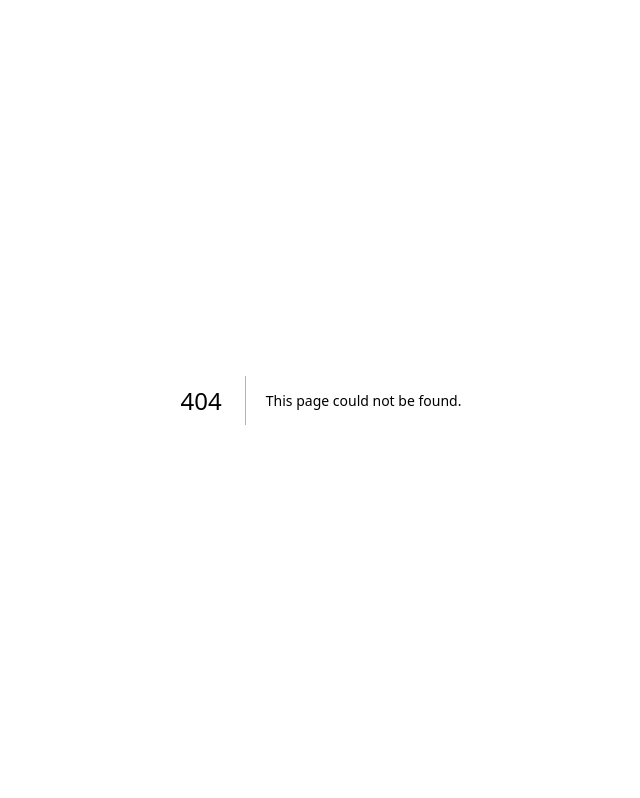
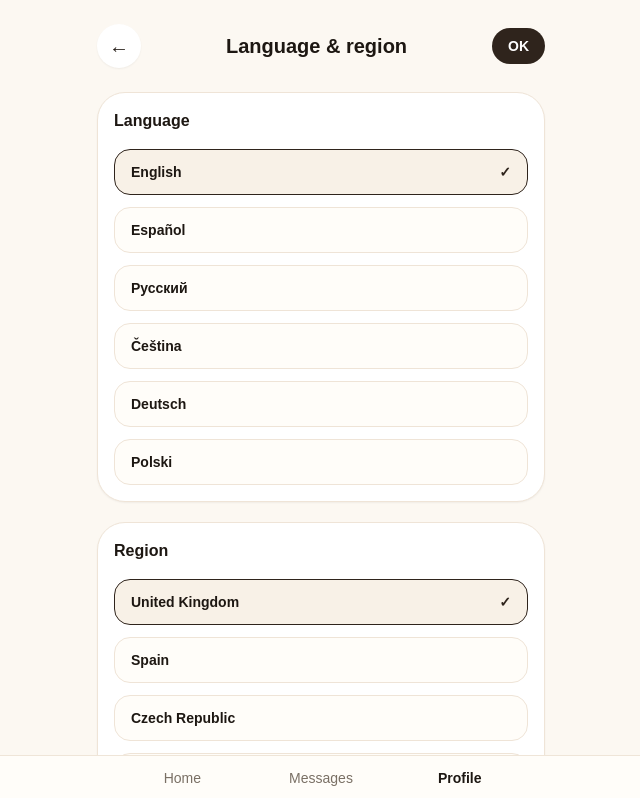
Before and after one commit to bellasalon4u-source/mapbookapp, a Next.js app: page /profile/language-region in a window 1280 px wide. Before the commit this address had no page. Shown: the top 798 px of the page, without its empty margins (319-959 px from the left). Built offline with nearby package versions, Linux system fonts and the light colour scheme.

Commit message:
feat: add language and region settings page for profile

```diff
--- /dev/null
+++ b/app/profile/language-region/page.tsx
@@ -0,0 +1,202 @@
+'use client';
+
+import { useEffect, useMemo, useState } from 'react';
+import { useRouter } from 'next/navigation';
+import BottomNav from '../../../components/common/BottomNav';
+import {
+  getSavedLanguage,
+  saveLanguage,
+  type AppLanguage,
+} from '../../../services/i18n';
+import {
+  getUserProfile,
+  subscribeToUserProfile,
+  updateUserProfile,
+  type UserProfile,
+} from '../../services/userProfileStore';
+
+const pageTexts = {
+  EN: {
+    title: 'Language & region',
+    language: 'Language',
+    region: 'Region',
+    saved: 'Settings saved',
+  },
+  ES: {
+    title: 'Idioma y región',
+    language: 'Idioma',
+    region: 'Región',
+    saved: 'Ajustes guardados',
+  },
+  RU: {
+    title: 'Язык и регион',
+    language: 'Язык',
+    region: 'Регион',
+    saved: 'Настройки сохранены',
+  },
+  CZ: {
+    title: 'Jazyk a region',
+    language: 'Jazyk',
+    region: 'Region',
+    saved: 'Nastavení uloženo',
+  },
+  DE: {
+    title: 'Sprache & Region',
+    language: 'Sprache',
+    region: 'Region',
+    saved: 'Einstellungen gespeichert',
+  },
+  PL: {
+    title: 'Język i region',
+    language: 'Język',
+    region: 'Region',
+    saved: 'Ustawienia zapisane',
+  },
+} as const;
+
+const languageOptions: { value: AppLanguage; label: string }[] = [
+  { value: 'EN', label: 'English' },
+  { value: 'ES', label: 'Español' },
+  { value: 'RU', label: 'Русский' },
+  { value: 'CZ', label: 'Čeština' },
+  { value: 'DE', label: 'Deutsch' },
+  { value: 'PL', label: 'Polski' },
+];
+
+const regionOptions = [
+  'United Kingdom',
+  'Spain',
+  'Czech Republic',
+  'Germany',
+  'Poland',
+  'Ukraine',
+];
+
+export default function LanguageRegionPage() {
+  const router = useRouter();
+
+  const [language, setLanguage] = useState<AppLanguage>('EN');
+  const [profile, setProfile] = useState<UserProfile>(getUserProfile());
+  const [selectedLanguage, setSelectedLanguage] = useState<AppLanguage>(getSavedLanguage());
+  const [selectedRegion, setSelectedRegion] = useState(getUserProfile().region);
+
+  useEffect(() => {
+    const syncLanguage = () => {
+      const nextLanguage = getSavedLanguage();
+      setLanguage(nextLanguage);
+      setSelectedLanguage(nextLanguage);
+    };
+
+    const syncProfile = () => {
+      const nextProfile = getUserProfile();
+      setProfile(nextProfile);
+      setSelectedRegion(nextProfile.region);
+    };
+
+    syncLanguage();
+    syncProfile();
+
+    window.addEventListener('focus', syncLanguage);
+    const unsubProfile = subscribeToUserProfile(syncProfile);
+
+    return () => {
+      window.removeEventListener('focus', syncLanguage);
+      unsubProfile();
+    };
+  }, []);
+
+  const text = useMemo(
+    () => pageTexts[language as keyof typeof pageTexts] || pageTexts.EN,
+    [language]
+  );
+
+  const handleSave = () => {
+    saveLanguage(selectedLanguage);
+    updateUserProfile({
+      language: selectedLanguage,
+      region: selectedRegion,
+    });
+    alert(text.saved);
+    router.push('/profile');
+  };
+
+  return (
+    <main className="min-h-screen bg-[#fcf8f2] px-4 py-6 pb-24">
+      <div className="mx-auto max-w-md">
+        <div className="flex items-center justify-between gap-3">
+          <button
+            type="button"
+            onClick={() => router.back()}
+            className="flex h-11 w-11 items-center justify-center rounded-full bg-white text-xl text-[#241c16] shadow-sm"
+          >
+            ←
+          </button>
+
+          <h1 className="text-xl font-bold text-[#1d1712]">{text.title}</h1>
+
+          <button
+            type="button"
+            onClick={handleSave}
+            className="rounded-full bg-[#2f241c] px-4 py-2 text-sm font-bold text-white"
+          >
+            OK
+          </button>
+        </div>
+
+        <div className="mt-6 rounded-[28px] border border-[#efe4d7] bg-white p-4 shadow-sm">
+          <div className="text-base font-extrabold text-[#1d1712]">{text.language}</div>
+
+          <div className="mt-4 space-y-3">
+            {languageOptions.map((option) => (
+              <button
+                key={option.value}
+                type="button"
+                onClick={() => setSelectedLanguage(option.value)}
+                className={`flex w-full items-center justify-between rounded-2xl border px-4 py-3 text-left ${
+                  selectedLanguage === option.value
+                    ? 'border-[#2f241c] bg-[#f8f1e7]'
+                    : 'border-[#efe4d7] bg-[#fffdf9]'
+                }`}
+              >
+                <span className="text-sm font-bold text-[#1d1712]">{option.label}</span>
+                {selectedLanguage === option.value && (
+                  <span className="text-sm font-bold text-[#2f241c]">✓</span>
+                )}
+              </button>
+            ))}
+          </div>
+        </div>
+
+        <div className="mt-5 rounded-[28px] border border-[#efe4d7] bg-white p-4 shadow-sm">
+          <div className="text-base font-extrabold text-[#1d1712]">{text.region}</div>
+
+          <div className="mt-4 space-y-3">
+            {regionOptions.map((option) => (
+              <button
+                key={option}
+                type="button"
+                onClick={() => setSelectedRegion(option)}
+                className={`flex w-full items-center justify-between rounded-2xl border px-4 py-3 text-left ${
+                  selectedRegion === option
+                    ? 'border-[#2f241c] bg-[#f8f1e7]'
+                    : 'border-[#efe4d7] bg-[#fffdf9]'
+                }`}
+              >
+                <span className="text-sm font-bold text-[#1d1712]">{option}</span>
+                {selectedRegion === option && (
+                  <span className="text-sm font-bold text-[#2f241c]">✓</span>
+                )}
+              </button>
+            ))}
+          </div>
+        </div>
+
+        <div className="mt-5 rounded-[28px] border border-[#efe4d7] bg-white p-4 text-sm leading-6 text-[#6f6458] shadow-sm">
+          {profile.fullName} · {selectedLanguage} · {selectedRegion}
+        </div>
+      </div>
+
+      <BottomNav active="profile" />
+    </main>
+  );
+}
```
